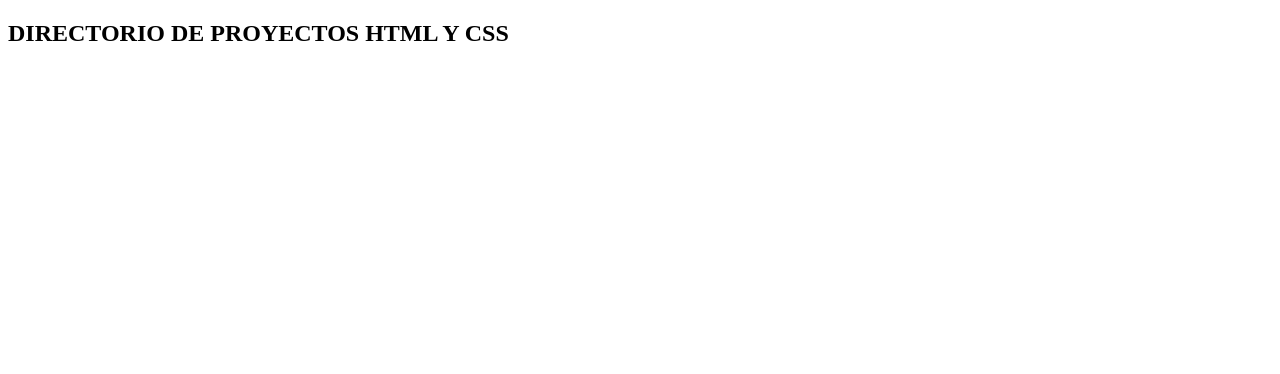
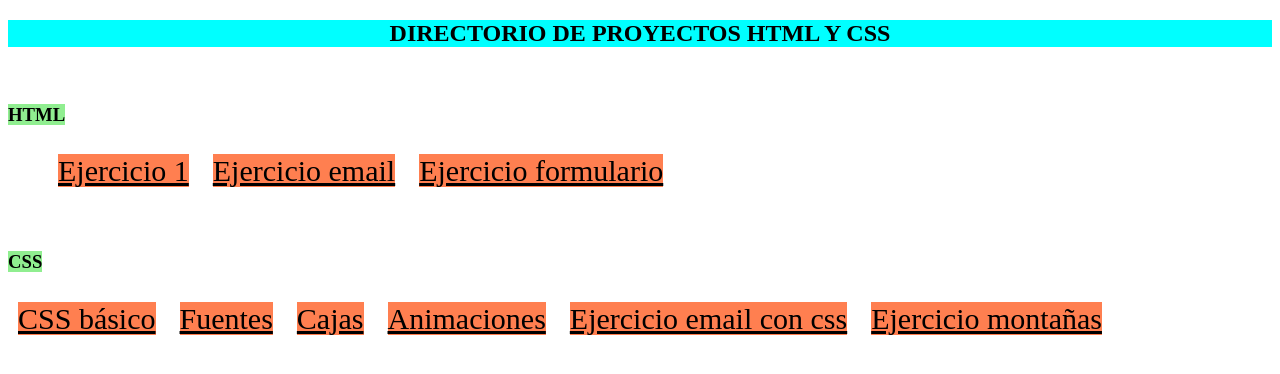
Before and after one commit to GitNoe/FRONT-END, a plain HTML site: page index.html in a window 1280 px wide. Drawn offline with Linux system fonts and the light colour scheme.

Commit message:
actu index

```diff
--- a/css/ej_completo/src/css/styles.css
+++ b/css/ej_completo/src/css/styles.css
@@ -89,6 +89,7 @@ h2{ /*todos los h2*/
     animation: 1s ease both;
 }
 
+/*ANIMACIÓN PARA QUE APAREZCA LA LETRA*/
 @keyframes magia {
     0%{
         opacity: 0;
--- a/index.html
+++ b/index.html
@@ -5,19 +5,57 @@
     <meta http-equiv="X-UA-Compatible" content="IE=edge">
     <meta name="viewport" content="width=device-width, initial-scale=1.0">
     <title>INDEX PADRE</title>
+    <Link rel="stylesheet" href="style.css">
 </head>
 <body>
 
     <header>
         <h2>DIRECTORIO DE PROYECTOS HTML Y CSS</h2>
+        <br>
     </header>
 
     <main>
-        <section class="menu">
-            <div id=""></div>
-        </section>
+
+        <nav>
+            <h3><span>HTML</span></h3>
+            <ul>
+                <li class="menu_html">
+                    <a href="html/ejercicio_1_html/index.html">Ejercicio 1</a>
+                </li>
+                <li class="menu_html">
+                    <a href="html/ejercicio_pagina_html/pagina.html">Ejercicio email</a>
+                </li>
+                <li class="menu_html">
+                    <a href="html/ejercicio_formularios/form.html">Ejercicio formulario</a>
+                </li>
+            </ul>
+        </nav>
+
+        <br>
+
+        <nav>
+            <h3><span>CSS</span></h3>
+            <li class="menu_css">
+                <a href="css/básicos/index.html">CSS básico</a>
+            </li>
+            <li class="menu_css">
+                <a href="css/fuentes/index.html">Fuentes</a>
+            </li>
+            <li class="menu_css">
+                <a href="css/layout/index.html">Cajas</a>
+            </li>
+            <li class="menu_css">
+                <a href="css/animaciones/index.html">Animaciones</a>
+            </li>
+            <li class="menu_css">
+                <a href="css/ej_email/ejercicio.html">Ejercicio email con css</a>
+            </li>
+            <li class="menu_css">
+                <a href="css/ej_completo/inicio.html">Ejercicio montañas</a>
+            </li>
+        </nav>
+
     </main>
-
 
 </body>
 </html>
--- /dev/null
+++ b/style.css
@@ -0,0 +1,35 @@
+h2{
+    text-align: center;
+    background-color: cyan;
+}
+
+span{
+    background-color: lightgreen;
+}
+
+.menu_html{
+    font-size: 30px;
+    text-align: center;
+    text-decoration: none;
+    padding: 10px;
+    display: inline-block;
+
+}
+
+.menu_css{
+    font-size: 30px;
+    text-align: center;
+    text-decoration: none;
+    padding: 10px;
+    display: inline-block;
+}
+
+a{
+    color:black;
+    background-color: coral;
+}
+
+a:hover{
+    color:chartreuse;
+    cursor: pointer;
+}
```
